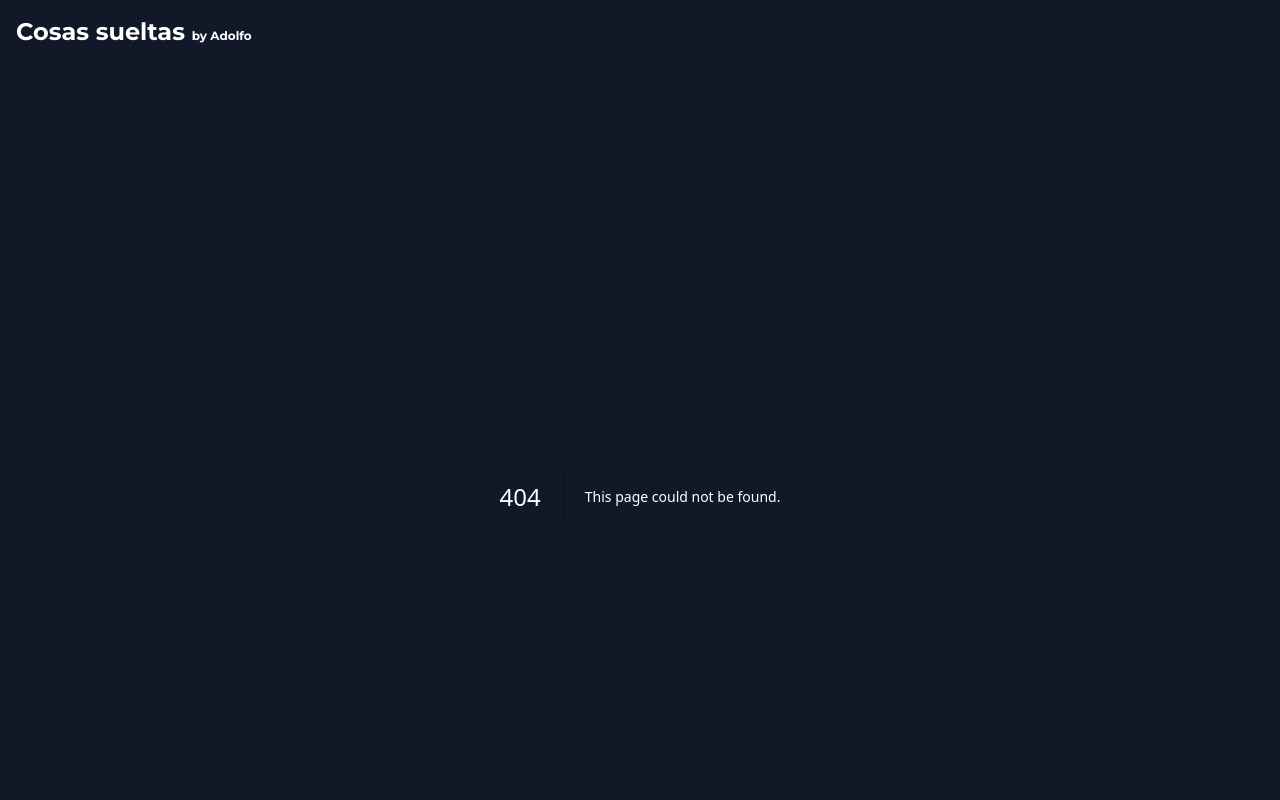
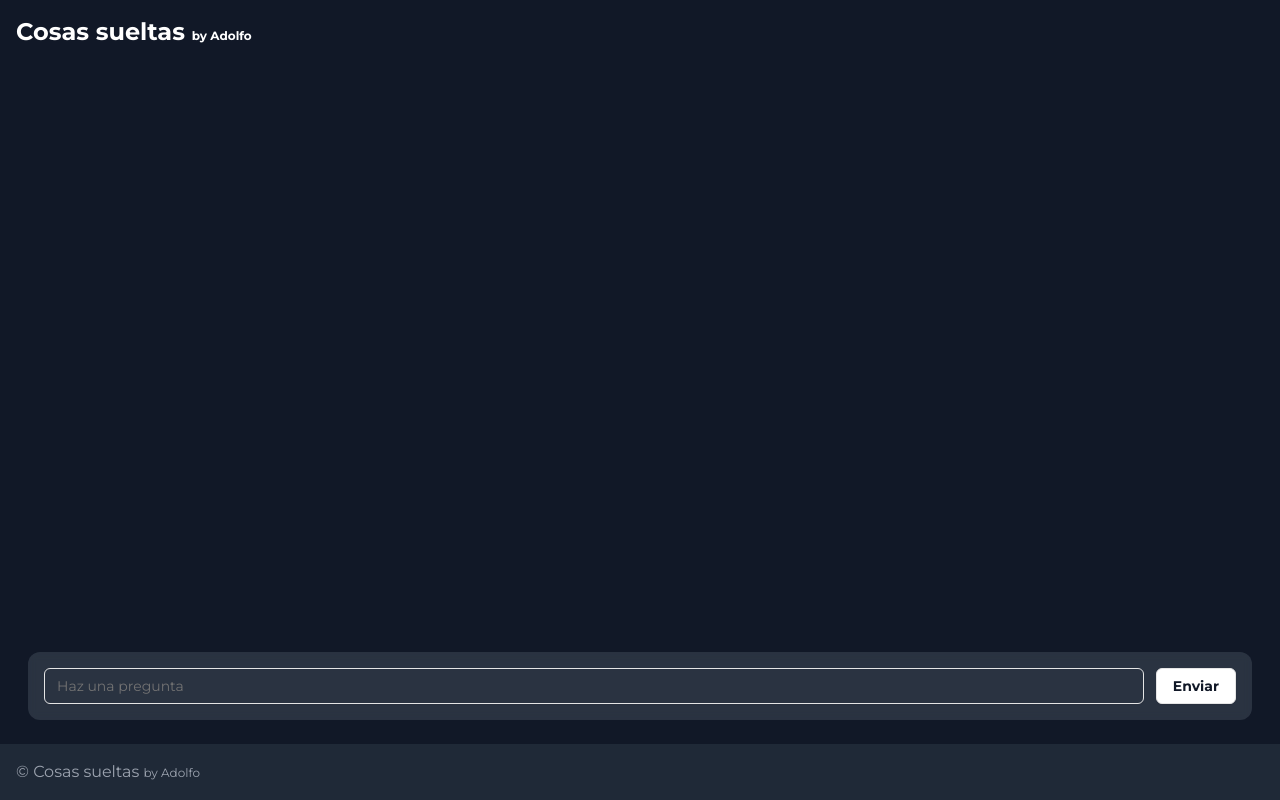
Before and after one commit to aadolfo8/cosas-sueltas, a Next.js app: page /chatia in a window 1280 px wide. Before the commit this address had no page. Shown: the top 800 px of the page. Built offline with nearby package versions, Linux system fonts and the light colour scheme.

Commit message:
Chat como chargpt

```diff
--- a/package.json
+++ b/package.json
@@ -14,6 +14,7 @@
     "@google/generative-ai": "^0.21.0",
     "@opentelemetry/api-logs": "^0.53.0",
     "@radix-ui/react-icons": "^1.3.0",
+    "@radix-ui/react-slot": "^1.1.0",
     "@vercel/otel": "^1.10.0",
     "autoprefixer": "^10.4.20",
     "class-variance-authority": "^0.7.0",
@@ -23,6 +24,7 @@
     "postcss": "^8.4.47",
     "react": "19.0.0-rc-e4953922-20240919",
     "react-dom": "19.0.0-rc-e4953922-20240919",
+    "react-markdown": "^9.0.1",
     "tailwind-merge": "^2.5.3",
     "tailwindcss": "^3.4.12",
     "tailwindcss-animate": "^1.0.7"
--- a/src/_data/projects.ts
+++ b/src/_data/projects.ts
@@ -11,6 +11,12 @@ const projects = [
     image: "/world.jpeg",
     href: "/flags"
   },
+  {
+    title: "Chat IA",
+    description: "Chat IA",
+    image: "/chatBot.webp",
+    href: "/chatia"
+  },
 ];
 
 export default projects;
--- a/src/app/chatbot/page.tsx
+++ b/src/app/chatbot/page.tsx
@@ -14,7 +14,6 @@ const ChatBotPage: NextPage = () => {
   const recordController = useRef(new AbortController());
 
   useEffect(() => {
-    console.log(window);
     if (window) {
       const isBrowserCompatible = 'webkitSpeechRecognition' in window;
       setIsBrowserCompatible(isBrowserCompatible);
--- /dev/null
+++ b/src/app/chatia/page.tsx
@@ -0,0 +1,152 @@
+'use client';
+
+import { Button } from '@/components/ui/button';
+import { Input } from '@/components/ui/input';
+import { GoogleGenerativeAI } from '@google/generative-ai';
+import { NextPage } from 'next';
+import { useRef, useState } from 'react';
+import ReactMarkdown from 'react-markdown';
+
+const ChatIAPage: NextPage = () => {
+  const messagesEndRef = useRef<HTMLDivElement>(null);
+  const inputRef = useRef<HTMLInputElement>(null);
+  const [buffer, setBuffer] = useState('');
+  const [loading, setLoading] = useState(false);
+  const [chatHistoryState, setChatHistoryState] = useState<
+    {
+      role: 'user' | 'model';
+      parts: { text: string }[];
+    }[]
+  >([
+    {
+      role: 'user',
+      parts: [
+        {
+          text: `
+            Eres un asistente virtual amigable y servicial. Tu tarea es ayudar al usuario con sus preguntas y solicitudes de manera clara y concisa.
+            * Quiero que la respuesta sea lo más natural posible, pero también quiero que sea precisa y relevante.
+            * Que la respuesta sea siempre en español
+            * Si no entiendes la pregunta, puedes pedirle al usuario que la reformule.
+            * Si no puedes responder a la pregunta, puedes decirle al usuario que no tienes la respuesta.
+          `
+        }
+      ]
+    }
+  ]);
+
+  const scrollToBottom = () => {
+    messagesEndRef.current?.scrollIntoView({ behavior: 'smooth' });
+  };
+
+  const handleSendMessage = async () => {
+    if (!buffer.trim()) return;
+    scrollToBottom();
+    const userMessage = buffer;
+
+    setBuffer('');
+
+    setChatHistoryState((prev) => [...prev, { role: 'user', parts: [{ text: userMessage }] }]);
+
+    if (inputRef.current) inputRef.current.value = '';
+
+    setLoading(true);
+
+    const genAI = new GoogleGenerativeAI('AIzaSyA-pn12v5iWHQG_3j2ht7BX4nHV6Ez1who');
+    const model = genAI.getGenerativeModel({ model: 'gemini-1.5-pro' });
+
+    const chatHistory: {
+      role: 'user' | 'model';
+      parts: { text: string }[];
+    }[] = [...chatHistoryState];
+
+    // Usar el buffer en lugar de un prompt fijo
+
+    // Actualizar el chatHistory con el mensaje del usuario
+    const chat = model.startChat({
+      history: chatHistory
+    });
+
+    try {
+      let responseText = await chat.sendMessage(userMessage);
+      responseText.response.text();
+
+      setChatHistoryState((prev) => [
+        ...prev,
+        { role: 'model', parts: [{ text: responseText.response.text() }] }
+      ]);
+      // Sintetizar la respuesta en voz
+    } catch (error) {
+      console.error('Error al generar contenido:', error);
+      setChatHistoryState((prev) => [
+        ...prev,
+        {
+          role: 'model',
+          parts: [{ text: 'Lo siento, ha ocurrido un error al procesar tu solicitud.' }]
+        }
+      ]);
+    } finally {
+      setLoading(false);
+    }
+  };
+
+  console.log(buffer);
+
+  const handleKeyPress = (e: React.KeyboardEvent<HTMLInputElement>) => {
+    if (e.key === 'Enter') {
+      e.preventDefault();
+      handleSendMessage();
+    }
+  };
+
+  return (
+    <main className="flex flex-1 justify-center items-center">
+      <section className="grid pt-6 gap-9 min-w-full">
+        {chatHistoryState.slice(1).map((chat, index) => (
+          <div
+            key={index}
+            className={`flex gap-2 ${chat.role === 'user' ? 'justify-end' : 'justify-start'}`}>
+            {chat.parts.map((part, index) => (
+              <div
+                className={`p-4 rounded-xl min-w-[80%] ${chat.role === 'user' ? 'bg-slate-500' : 'bg-slate-800'}`}>
+                <ReactMarkdown className="text-white">{part.text}</ReactMarkdown>
+              </div>
+            ))}
+          </div>
+        ))}
+        {loading && (
+          <div className={`flex gap-2 justify-start`}>
+            <div className={`p-4 rounded-xl  bg-slate-800`}>
+              <div className="flex items-center justify-start space-x-2 h-6">
+                <div className="w-3 h-3 bg-white rounded-full animate-bounce [animation-delay:-0.3s]"></div>
+                <div className="w-3 h-3 bg-white rounded-full animate-bounce [animation-delay:-0.15s]"></div>
+                <div className="w-3 h-3 bg-white rounded-full animate-bounce"></div>
+              </div>
+            </div>
+          </div>
+        )}
+        <div className='py-6' ref={messagesEndRef} />
+        <div
+          className={`flex gap-3 fixed mx-7 px-4 rounded-xl bottom-20 left-0 right-0 z-50 transition-all duration-300 bg-gray-600 bg-opacity-45 backdrop-filter backdrop-blur-sm py-4`}>
+          <Input
+            type="text"
+            ref={inputRef}
+            placeholder="Haz una pregunta"
+            onChange={(e) => {
+              setBuffer(e.target.value);
+            }}
+            onKeyDown={handleKeyPress}
+          />
+          <Button
+            variant="outline"
+            value={buffer}
+            onClick={handleSendMessage}
+            className="text-gray-900 font-semibold transition-all duration-400 hover:bg-slate-300 hover:scale-105">
+            Enviar
+          </Button>
+        </div>
+      </section>
+    </main>
+  );
+};
+
+export default ChatIAPage;
--- a/src/app/flags/page.client.tsx
+++ b/src/app/flags/page.client.tsx
@@ -10,7 +10,6 @@ interface FlagsClientPageProps {
 }
 
 const FlagsClientPage: NextPage<FlagsClientPageProps> = ({ countries }) => {
-
   const [search, setSearch] = useState<string>('');
   const [filteredCountries, setFilteredCountries] = useState<Country[]>(countries);
 
@@ -22,11 +21,15 @@ const FlagsClientPage: NextPage<FlagsClientPageProps> = ({ countries }) => {
     );
   }, [search, countries]);
 
-
-
   return (
     <main className="flex flex-1 flex-col gap-y-14">
-        <Input type="pais" placeholder="España, Italia, Mongolia..." onChange={(e) => {setSearch(e.target.value); console.log(e.target.value)}} />
+      <Input
+        type="pais"
+        placeholder="España, Italia, Mongolia..."
+        onChange={(e) => {
+          setSearch(e.target.value);
+        }}
+      />
       <section className="grid grid-cols-1 sm:grid-cols-2 md:grid-cols-3 xl:grid-cols-5 gap-8">
         {filteredCountries.map((country) => (
           <CountryCard key={country.cca3} country={country} />
--- /dev/null
+++ b/src/components/ui/button.tsx
@@ -0,0 +1,57 @@
+import * as React from "react"
+import { Slot } from "@radix-ui/react-slot"
+import { cva, type VariantProps } from "class-variance-authority"
+
+import { cn } from "@/lib/utils"
+
+const buttonVariants = cva(
+  "inline-flex items-center justify-center whitespace-nowrap rounded-md text-sm font-medium transition-colors focus-visible:outline-none focus-visible:ring-1 focus-visible:ring-ring disabled:pointer-events-none disabled:opacity-50",
+  {
+    variants: {
+      variant: {
+        default:
+          "bg-primary text-primary-foreground shadow hover:bg-primary/90",
+        destructive:
+          "bg-destructive text-destructive-foreground shadow-sm hover:bg-destructive/90",
+        outline:
+          "border border-input bg-background shadow-sm hover:bg-accent hover:text-accent-foreground",
+        secondary:
+          "bg-secondary text-secondary-foreground shadow-sm hover:bg-secondary/80",
+        ghost: "hover:bg-accent hover:text-accent-foreground",
+        link: "text-primary underline-offset-4 hover:underline",
+      },
+      size: {
+        default: "h-9 px-4 py-2",
+        sm: "h-8 rounded-md px-3 text-xs",
+        lg: "h-10 rounded-md px-8",
+        icon: "h-9 w-9",
+      },
+    },
+    defaultVariants: {
+      variant: "default",
+      size: "default",
+    },
+  }
+)
+
+export interface ButtonProps
+  extends React.ButtonHTMLAttributes<HTMLButtonElement>,
+    VariantProps<typeof buttonVariants> {
+  asChild?: boolean
+}
+
+const Button = React.forwardRef<HTMLButtonElement, ButtonProps>(
+  ({ className, variant, size, asChild = false, ...props }, ref) => {
+    const Comp = asChild ? Slot : "button"
+    return (
+      <Comp
+        className={cn(buttonVariants({ variant, size, className }))}
+        ref={ref}
+        {...props}
+      />
+    )
+  }
+)
+Button.displayName = "Button"
+
+export { Button, buttonVariants }
```
Also changed, not shown: 2 other files (tests, documents, lock files or other folders). Lines whose indentation alone changed are shown as unchanged.
